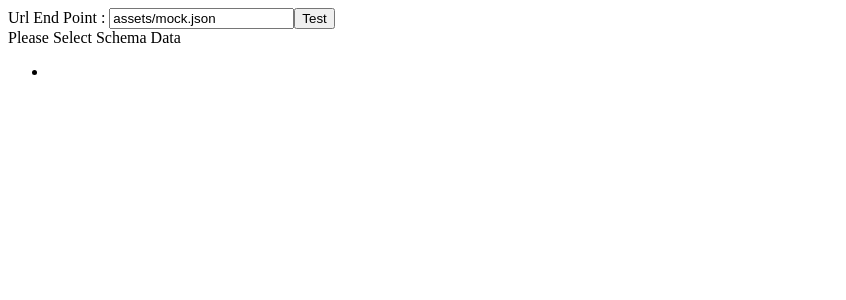
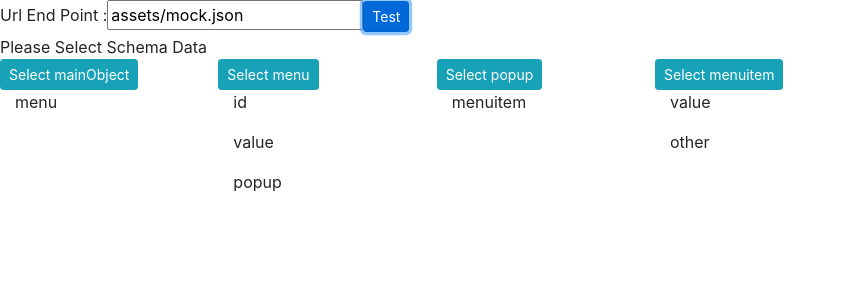
Before and after one commit to tonanumart/grid-test, an Angular app: page / in a window 1280 px wide. Both pictures are taken after a click on the button "Test". Shown: the top 300 px of the page, without its empty margins (0-846 px from the left). Built offline with nearby package versions, Linux system fonts and the light colour scheme.

Commit message:
adjust select column from api

```diff
--- a/angular.json
+++ b/angular.json
@@ -24,6 +24,8 @@
               "src/assets"
             ],
             "styles": [
+              "./node_modules/bootstrap/dist/css/bootstrap.min.css",
+              "./node_modules/ngx-bootstrap/datepicker/bs-datepicker.css",
               "src/styles.css"
             ],
             "scripts": []
@@ -89,6 +91,8 @@
               "src/assets"
             ],
             "styles": [
+              "./node_modules/bootstrap/dist/css/bootstrap.min.css",
+              "./node_modules/ngx-bootstrap/datepicker/bs-datepicker.css",
               "src/styles.css"
             ],
             "scripts": []
@@ -120,6 +124,7 @@
           }
         }
       }
-    }},
+    }
+  },
   "defaultProject": "gen-grid"
 }
--- a/package.json
+++ b/package.json
@@ -19,6 +19,8 @@
     "@angular/platform-browser": "~8.2.14",
     "@angular/platform-browser-dynamic": "~8.2.14",
     "@angular/router": "~8.2.14",
+    "bootstrap": "4.1.1",
+    "ngx-bootstrap": "^5.3.2",
     "rxjs": "~6.4.0",
     "tslib": "^1.10.0",
     "zone.js": "~0.9.1"
--- a/src/app/data-selector/data-selector.component.html
+++ b/src/app/data-selector/data-selector.component.html
@@ -1,6 +1,9 @@
-<div>
-    Please Select Schema Data
-    <ul>
-        <li></li>
-    </ul>
+<div class="row">
+    <div class="col-12">
+        Please Select Schema Data
+    </div>
+    <div class="col-12">
+        <tree-schema *ngIf="tree" [value]="tree">
+        </tree-schema>
+    </div>
 </div>
--- a/src/app/data-selector/data-selector.component.ts
+++ b/src/app/data-selector/data-selector.component.ts
@@ -1,4 +1,5 @@
 import { Component, OnInit, Input } from '@angular/core';
+import { TreeSchema } from '../models/tree-schema.model';
 
 @Component({
   selector: 'data-selector',
@@ -10,41 +11,40 @@ export class DataSelectorComponent implements OnInit {
 
   @Input('endpoint-data') public endPointData : any;
 
+  public tree : TreeSchema;
+
   constructor() {
 
   }
 
   ngOnInit() {
-    let tree = this.findingSchema(this.endPointData);
+    this.tree = this.findingSchema(this.endPointData);
   }
 
-  private findingSchema(object : any , keyName : string = 'object') : TreeSchema{
-    let tree : TreeSchema = { name : keyName ,
-      keys : Object.keys(object),
-      next : []
-    };
-    tree.keys.forEach(propName => {
-      let nextObject = object[propName];
-      if(Array.isArray(nextObject)){
-        let items : any[] = nextObject;
-        if(items.length > 0){
-          tree.next.push(this.findingSchema(nextObject, propName));
+  private findingSchema(object : any , keyName : string = 'mainObject') : TreeSchema{
+    if(Array.isArray(object)){
+      let items : any[] = object;
+      if(items.length > 0){
+        let item = items[0];
+        return {
+          name : keyName ,
+          keys : Object.keys(item),
+          next : []
         }
-      }else if(this.isObject(nextObject)){
-        tree.next.push(this.findingSchema(nextObject, propName));
       }
-    })
-    return tree;
+    }else if(this.isObject(object)){
+      let keys = Object.keys(object);
+      let nextObject = keys.filter(key=>this.isObject(object[key]) || Array.isArray(object[key]));
+      return { name : keyName ,
+        keys : keys,
+        next : nextObject.map(key=>{
+          return this.findingSchema(object[key],key)
+        })
+      }
+    }
   }
 
   private isObject (value) {
     return value && typeof value === 'object' && value.constructor === Object;
   }
-
 }
-
-interface TreeSchema {
-  name : string;
-  keys : string[];
-  next : TreeSchema[];
-}
--- /dev/null
+++ b/src/app/data-selector/tree-schema/tree-schema.component.html
@@ -0,0 +1,12 @@
+<div class="row">
+    <div class="col-2" *ngFor="let item of selectList">
+        <button class="btn btn-sm btn-info " (click)="select(item.keys)">
+                        Select {{ item.name }}
+        </button>
+        <div class="col-12">
+            <ul *ngFor="let key of item.keys" >
+                <li [innerText]="key" ></li>
+            </ul>
+        </div>
+    </div>
+</div>
--- /dev/null
+++ b/src/app/data-selector/tree-schema/tree-schema.component.ts
@@ -0,0 +1,38 @@
+import { Component, OnInit, Input } from '@angular/core';
+import { TreeSchema } from 'src/app/models/tree-schema.model';
+
+@Component({
+  selector: 'tree-schema',
+  templateUrl: './tree-schema.component.html',
+  styles: [`
+    ul {
+      padding: 0;
+      list-style-type: none;
+    }
+  `]
+})
+export class TreeSchemaComponent implements OnInit {
+
+  @Input() value : TreeSchema;
+
+  public selectList : TreeSchema[];
+
+  constructor() { }
+
+  ngOnInit() {
+    this.selectList = [];
+    this.linkListToList(this.value);
+  }
+
+  private linkListToList(value: TreeSchema) {
+    this.selectList.push(value);
+    value.next.forEach(element => {
+      this.linkListToList(element);
+    });
+  }
+
+  public select(keys : string[]){
+
+  }
+
+}
--- a/src/app/generator-elements/generator-elements.component.html
+++ b/src/app/generator-elements/generator-elements.component.html
@@ -1,4 +1,5 @@
-<div>
+<div class="row" >
+    <div class="col-12">
             <label for="urlName">
                     Url End Point :
             </label>
@@ -9,8 +10,9 @@
             <button class="btn btn-sm btn-primary" (click)="getData()" >
                 Test
             </button>
-
+    </div>
+   <div class="col-md-12">
         <data-selector *ngIf="endPointComplete" [endpoint-data]="dataEndPoint" >
         </data-selector>
-
    </div>
+</div>
--- /dev/null
+++ b/src/app/models/tree-schema.model.ts
@@ -0,0 +1,5 @@
+export interface TreeSchema {
+  name : string;
+  keys : string[];
+  next : TreeSchema[];
+}
```
Also changed, not shown: src/app/app.module.ts (+6 -2 lines), src/assets/mock.json (indentation only), 1 other file (tests, documents, lock files or other folders). Lines whose indentation alone changed are shown as unchanged.
